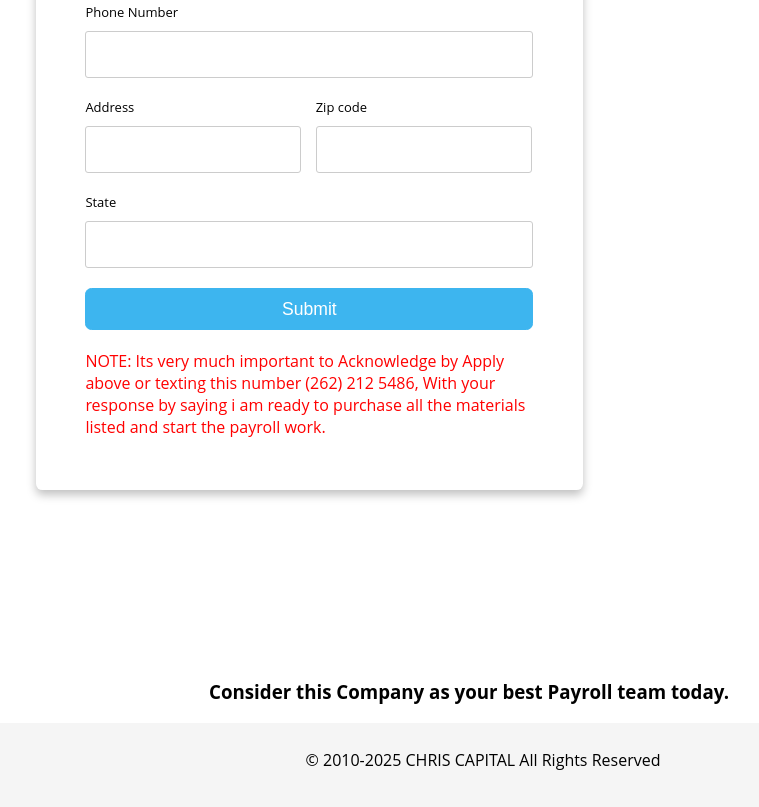
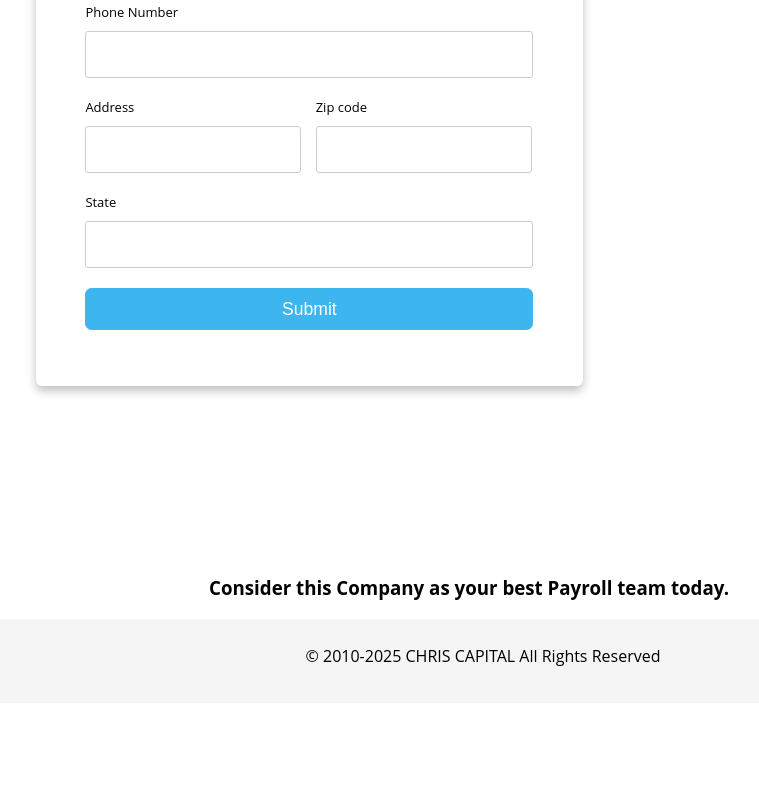
Before and after one commit to Oluwatobi17/Payoo, a plain HTML site: page apply.html in a window 1280 px wide. Shown: the part 624-1431 px from the top of the page, without its empty margins (157-916 px from the left). After the commit the page ends 1327 px from the top, so only its background shows below. Drawn offline with Linux system fonts and the light colour scheme.

Commit message:
Update apply.html

```diff
--- a/apply.html
+++ b/apply.html
@@ -84,7 +84,7 @@
 				<input type="submit" name="Submit Application" class="apply_btn submit-button">
 			</form>
 
-			<p>NOTE: Its very much important to Acknowledge by Apply above or texting this number (262) 212 5486, With your response by saying i am ready to purchase all the materials listed and start the payroll work.</p>
+			<!-- <p>NOTE: Its very much important to Acknowledge by Apply above or texting this number (262) 212 5486, With your response by saying i am ready to purchase all the materials listed and start the payroll work.</p> -->
 		</div>
 		<div>
 
```
